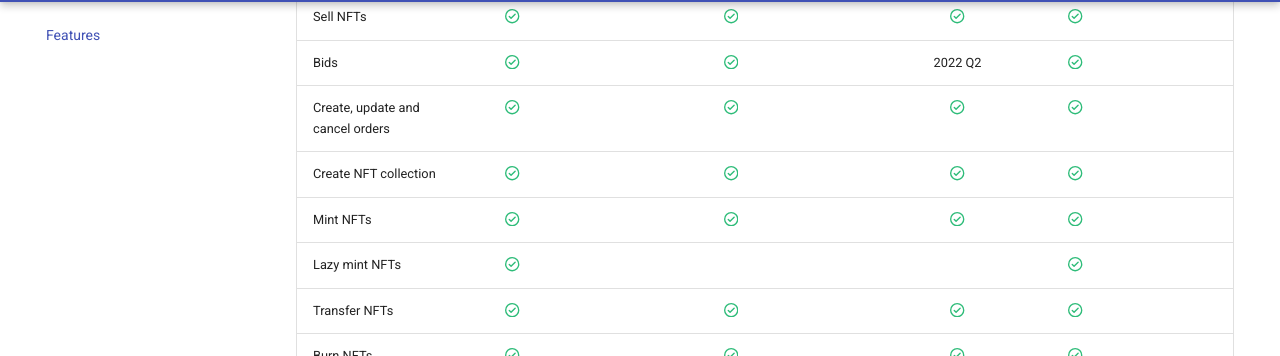
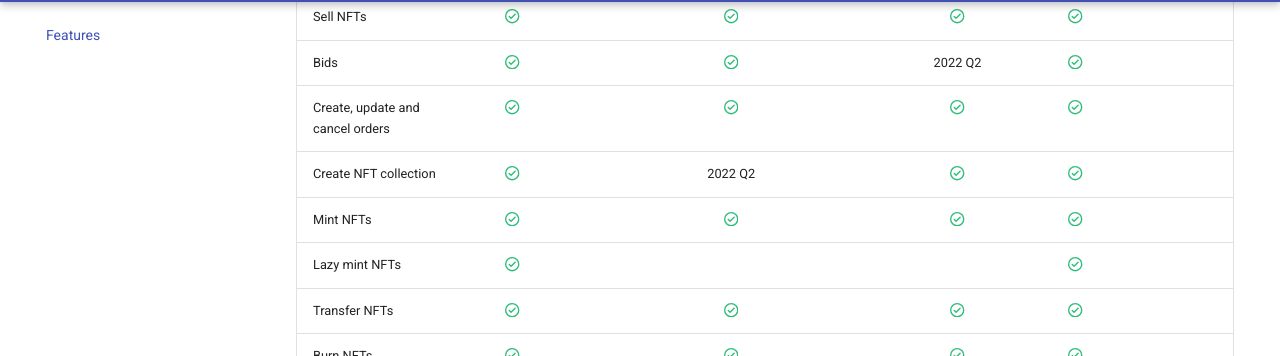
Before and after one commit to rarible/protocol, an MkDocs documentation site: the page built from docs/features.md, in a window 1280 px wide and 900 px high, scrolled down 403 px. Shown: the part 94-450 px from the top of the window. Built offline with MkDocs 1.6.1 and Material for MkDocs 9.7.7, drawn with Linux system fonts in a browser that asks for light colours; comment, search, counter and statistics services are not loaded.

Commit message:
Flow create NFT collection created

```diff
--- a/docs/features.md
+++ b/docs/features.md
@@ -13,7 +13,7 @@ description: Main Multichain Protocol supported features
 | Sell NFTs                                                     |                                  :octicons-check-circle-16:{ .check }                                  |                                :octicons-check-circle-16:{ .check }                                |                            :octicons-check-circle-16:{ .check }                            |                                  :octicons-check-circle-16:{ .check }                                  |                          |
 | Bids                                                          |                                  :octicons-check-circle-16:{ .check }                                  |                                :octicons-check-circle-16:{ .check }                                |                                          2022 Q2                                           |                                  :octicons-check-circle-16:{ .check }                                  |                          |
 | Create, update and cancel orders                              |                                  :octicons-check-circle-16:{ .check }                                  |                                :octicons-check-circle-16:{ .check }                                |                            :octicons-check-circle-16:{ .check }                            |                                  :octicons-check-circle-16:{ .check }                                  |                          |
-| Create NFT collection                                         |                                  :octicons-check-circle-16:{ .check }                                  |                                :octicons-check-circle-16:{ .check }                                |                            :octicons-check-circle-16:{ .check }                            |                                  :octicons-check-circle-16:{ .check }                                  |                          |
+| Create NFT collection                                         |                                  :octicons-check-circle-16:{ .check }                                  |                                              2022 Q2                                               |                            :octicons-check-circle-16:{ .check }                            |                                  :octicons-check-circle-16:{ .check }                                  |                          |
 | Mint NFTs                                                     |                                  :octicons-check-circle-16:{ .check }                                  |                                :octicons-check-circle-16:{ .check }                                |                            :octicons-check-circle-16:{ .check }                            |                                  :octicons-check-circle-16:{ .check }                                  |                          |
 | Lazy mint NFTs                                                |                                  :octicons-check-circle-16:{ .check }                                  |                                                                                                    |                                                                                            |                                  :octicons-check-circle-16:{ .check }                                  |                          |
 | Transfer NFTs                                                 |                                  :octicons-check-circle-16:{ .check }                                  |                                :octicons-check-circle-16:{ .check }                                |                            :octicons-check-circle-16:{ .check }                            |                                  :octicons-check-circle-16:{ .check }                                  |                          |
```
